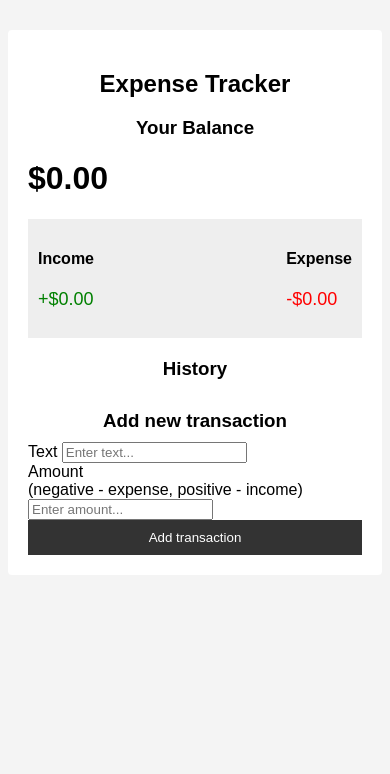
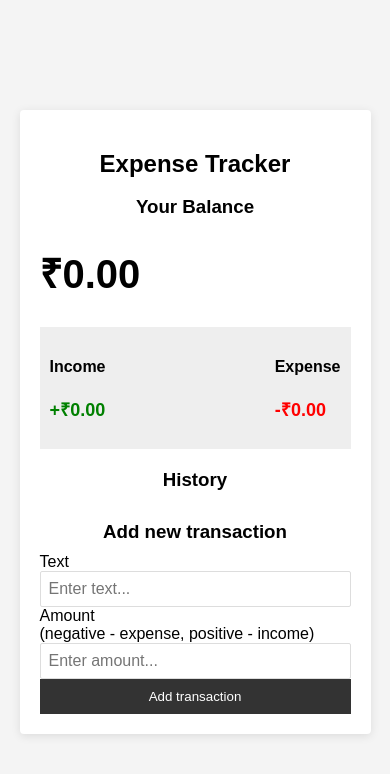
Before and after one commit to Aditya0872006/Expense-Tracker, a plain HTML site: page index.html in a window 390 px wide. Drawn offline with Linux system fonts and the light colour scheme.

Commit message:
now it is Responsive

```diff
--- a/index.html
+++ b/index.html
@@ -10,16 +10,16 @@
   <div class="container">
     <h2>Expense Tracker</h2>
     <h3>Your Balance</h3>
-    <h1 id="balance">$0.00</h1>
+    <h1 id="balance">₹0.00</h1>
 
     <div class="inc-exp-container">
       <div>
         <h4>Income</h4>
-        <p id="money-plus" class="money plus">+$0.00</p>
+        <p id="money-plus" class="money plus">+₹0.00</p>
       </div>
       <div>
         <h4>Expense</h4>
-        <p id="money-minus" class="money minus">-$0.00</p>
+        <p id="money-minus" class="money minus">-₹0.00</p>
       </div>
     </div>
 
--- a/script.js
+++ b/script.js
@@ -37,7 +37,7 @@
   const item = document.createElement('li');
   item.classList.add(transaction.amount < 0 ? 'minus' : 'plus');
   item.innerHTML = `
-      ${transaction.text} <span>${sign}$${Math.abs(transaction.amount)}</span>
+    ${transaction.text} <span>${sign}₹${Math.abs(transaction.amount)}</span>
     <button class="delete-btn" onclick="removeTransaction(${transaction.id})">x</button>
   `;
 
@@ -52,9 +52,9 @@
     amounts.filter(val => val < 0).reduce((acc, val) => acc + val, 0) * -1
   ).toFixed(2);
 
-    balance.innerText = `$${total}`;
-    money_plus.innerText = `+$${income}`;
-    money_minus.innerText = `-$${expense}`;
+  balance.innerText = `₹${total}`;
+  money_plus.innerText = `+₹${income}`;
+  money_minus.innerText = `-₹${expense}`;
 }
 
 function removeTransaction(id) {
--- a/style.css
+++ b/style.css
@@ -3,21 +3,34 @@
 }
 
 body {
+  /* Set a consistent font and remove default margin for better mobile display */
   font-family: Arial, sans-serif;
   background: #f4f4f4;
+  margin: 0;
+  display: flex; /* Centers the container vertically */
+  justify-content: center; /* Centers the container horizontally */
+  align-items: center;
+  min-height: 100vh; /* Ensures the container is centered on the full screen */
 }
 
 .container {
-  max-width: 400px;
-  margin: 30px auto;
+  /* Make the container fluid for smaller screens */
+  width: 90%;
+  max-width: 400px; /* Limit the width on larger screens */
   background: #fff;
   padding: 20px;
   border-radius: 4px;
+  box-shadow: 0 2px 10px rgba(0, 0, 0, 0.1);
 }
 
 h2, h3 {
   text-align: center;
   margin-bottom: 10px;
+}
+
+/* Ensure a consistent, responsive font size */
+h1#balance {
+  font-size: 2.5rem;
 }
 
 .inc-exp-container {
@@ -30,6 +43,7 @@ h2, h3 {
 
 .money {
   font-size: 18px;
+  font-weight: bold;
 }
 
 .money.plus {
@@ -72,3 +86,11 @@ h2, h3 {
   border: none;
   cursor: pointer;
 }
+
+.form-control input {
+  width: 100%;
+  border: 1px solid #ddd;
+  padding: 8px;
+  font-size: 16px;
+  border-radius: 2px;
+}
```
Lines whose indentation alone changed are shown as unchanged.
